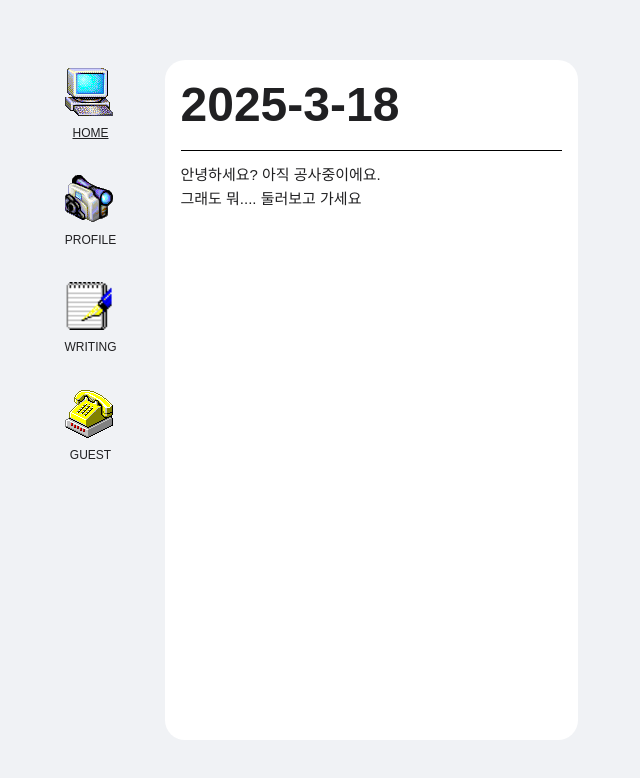
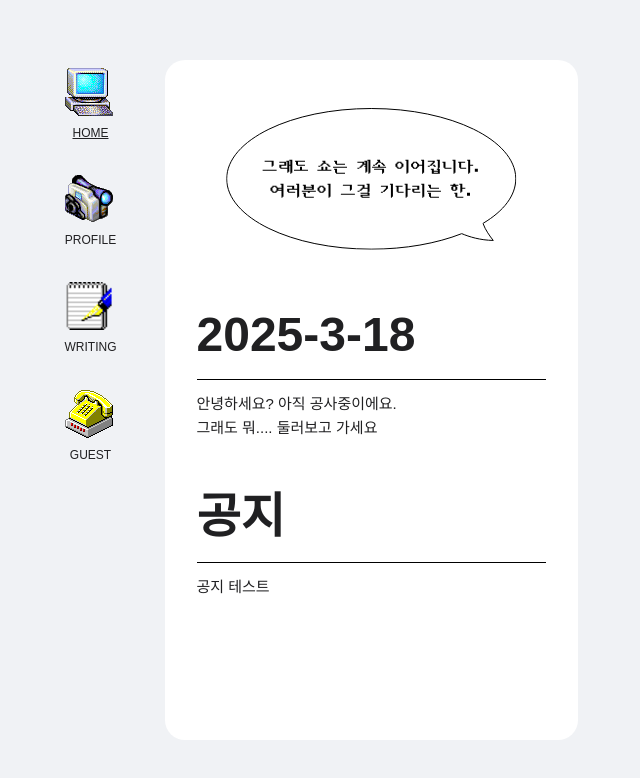
Before and after one commit to kyuurious123/franny, a Vue app: page / in a window 1280 px wide. Shown: the top 778 px of the page, without its empty margins (319-959 px from the left). Built offline with nearby package versions, Linux system fonts and the light colour scheme; a web font is replaced by a local one.

Commit message:
PC홈 조금

```diff
--- a/src/views/Home.vue
+++ b/src/views/Home.vue
@@ -1,5 +1,8 @@
 <template>
   <div class="home">
+    <div class="img-wrapper">
+      <img class="main-img" src="/src/assets/main.svg" alt="">
+    </div>
     <section class="container">
       <div class="home__title">
         <h2>2025-3-18</h2>
@@ -8,12 +11,20 @@
         <p class="home__body">안녕하세요? 아직 공사중이에요.<br />그래도 뭐.... 둘러보고 가세요</p>
       </div>
     </section>
+    <section class="container">
+      <div class="home__title">
+        <h2>공지</h2>
+      </div>
+      <div>
+        <p class="home__body">공지 테스트</p>
+      </div>
+    </section>
   </div>
 </template>
 
 <style scoped>
 .home {
-  padding: 1rem
+  padding: 2rem;
 }
 
 .home > section {
@@ -24,6 +35,11 @@
   font-size: 32px;
   margin-bottom: 12px;
   border-bottom: 1px solid #000;
+}
+
+.img-wrapper {
+  text-align: center;
+  margin: 1rem 0 3rem 0;
 }
 
 .container {
```
Also changed, not shown: src/assets/main.svg (added).
